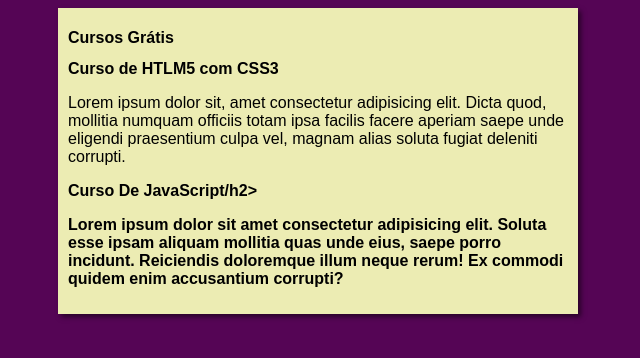
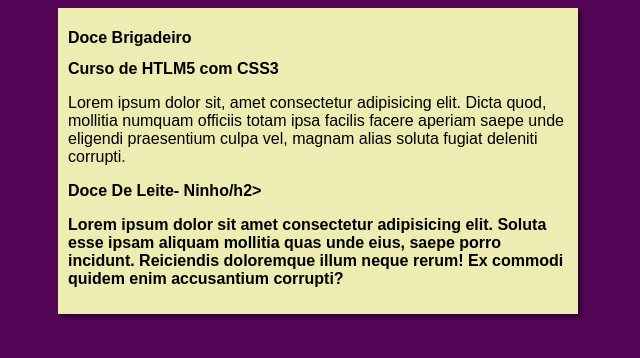
Before and after one commit to 4lmeidas/Projeto-Site, a plain HTML site: page index.html in a window 1280 px wide. Shown: the full height of the page, 322-962 px from the left. Drawn offline with Linux system fonts and the light colour scheme.

Commit message:
Update index.html

```diff
--- a/index.html
+++ b/index.html
@@ -3,20 +3,20 @@
 <head>
     <meta charset="UTF-8">
     <meta name="viewport" content="width=device-width, initial-scale=1.0">
-    <title>Curso em Vídeo</title>
+    <title>Doces Grátis</title>
     <link rel="stylesheet" href="estilos/style.css">
 </head>
 <body>
    <main>
        <head>
-           <h1>Cursos Grátis</h1>
+           <h1>Doce Brigadeiro</h1>
        </head>
        <article>
            <h2>Curso de HTLM5 com CSS3</h2>
            <p>Lorem ipsum dolor sit, amet consectetur adipisicing elit. Dicta quod, mollitia numquam officiis totam ipsa facilis facere aperiam saepe unde eligendi praesentium culpa vel, magnam alias soluta fugiat deleniti corrupti.</p>
        </article>
        <article>
-           <h2>Curso De JavaScript/h2>
+           <h2>Doce De Leite- Ninho/h2>
            <p>Lorem ipsum dolor sit amet consectetur adipisicing elit. Soluta esse ipsam aliquam mollitia quas unde eius, saepe porro incidunt. Reiciendis doloremque illum neque rerum! Ex commodi quidem enim accusantium corrupti?</p>
        </article>
    </main>
```
